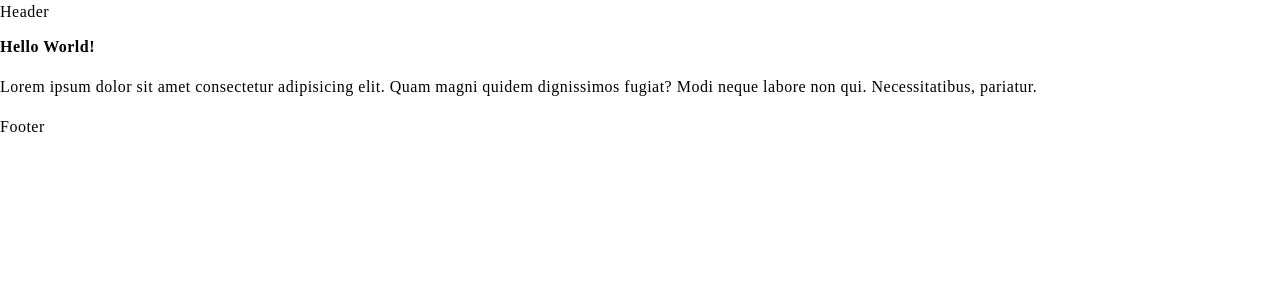
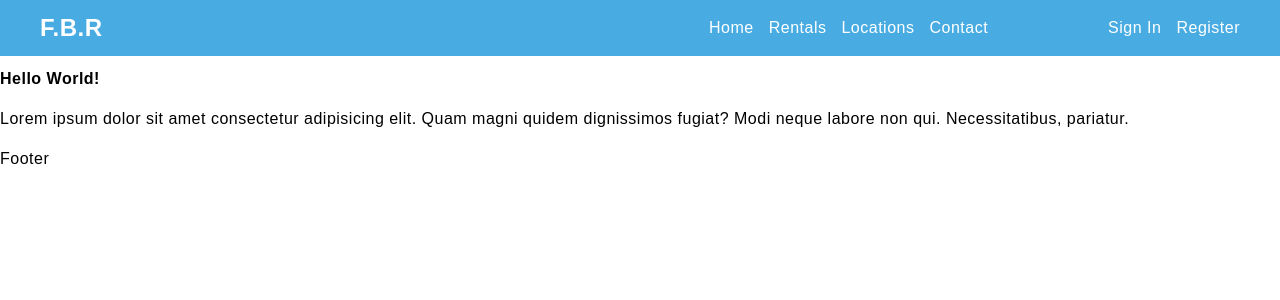
Before and after one commit to ElierHP/fishing-boat-rental, a Next.js app: page / in a window 1280 px wide. Shown: the top 300 px of the page. Built offline with nearby package versions, Linux system fonts and the light colour scheme.

Commit message:
Add: Navbar

```diff
--- a/package.json
+++ b/package.json
@@ -15,7 +15,8 @@
     "next": "12.1.4",
     "normalize.css": "^8.0.1",
     "react": "18.0.0",
-    "react-dom": "18.0.0"
+    "react-dom": "18.0.0",
+    "react-icons": "^4.3.1"
   },
   "devDependencies": {
     "eslint": "8.12.0",
--- /dev/null
+++ b/src/components/Container.js
@@ -0,0 +1,12 @@
+import styled from "@emotion/styled";
+
+export default function Container({ children }) {
+  return <Box>{children}</Box>;
+}
+
+// Styles
+const Box = styled.div`
+  max-width: 1200px;
+  margin: auto;
+  padding: 0 1.5rem;
+`;
--- a/src/components/Header.js
+++ b/src/components/Header.js
@@ -1,3 +1,118 @@
+import styled from "@emotion/styled";
+import { IoMenu } from "react-icons/io5";
+import Container from "./Container";
+import theme from "../styles/theme";
+import Link from "next/link";
+
 export default function Header() {
-  return <div>Header</div>;
+  return (
+    <NavBar>
+      <Container>
+        <Nav>
+          {/* Logo */}
+          <Link href="/">
+            <Logo>F.B.R</Logo>
+          </Link>
+
+          {/* Mobile */}
+          <IconButton>
+            <IoMenu fontSize={40} />
+          </IconButton>
+
+          {/* Desktop */}
+          <Lists>
+            {/* Site Navigation */}
+            <List>
+              <li>
+                <Link href="/">
+                  <Anchor>Home</Anchor>
+                </Link>
+              </li>
+              <li>
+                <Link href="/">
+                  <Anchor>Rentals</Anchor>
+                </Link>
+              </li>
+              <li>
+                <Link href="/">
+                  <Anchor>Locations</Anchor>
+                </Link>
+              </li>
+              <li>
+                <Link href="/">
+                  <Anchor>Contact</Anchor>
+                </Link>
+              </li>
+            </List>
+            {/* User Links */}
+            <List>
+              <Link href="/">
+                <Anchor>Sign In</Anchor>
+              </Link>
+              <Link href="/">
+                <Anchor>Register</Anchor>
+              </Link>
+            </List>
+          </Lists>
+        </Nav>
+      </Container>
+    </NavBar>
+  );
 }
+
+// Styles
+const NavBar = styled.header`
+  background: ${theme.colors.primary};
+`;
+
+const Nav = styled.nav`
+  display: flex;
+  justify-content: space-between;
+  align-items: center;
+  padding: 1rem 0;
+  color: ${theme.colors.light};
+`;
+
+const Logo = styled.a`
+  font-size: ${theme.fontSizes.large}rem;
+  font-weight: ${theme.fontWeights.bold};
+  color: ${theme.colors.light};
+  cursor: pointer;
+  &:hover {
+    color: ${theme.colors.hover};
+  }
+`;
+
+const IconButton = styled.div`
+  color: inherit;
+  display: block;
+  ${theme.mq()[1]} {
+    display: none;
+  }
+`;
+
+const Lists = styled.div`
+  display: none;
+  ${theme.mq()[1]} {
+    display: flex;
+    gap: 12rem;
+  }
+`;
+
+const List = styled.ul`
+  display: none;
+  margin: 0;
+  padding: 0;
+  ${theme.mq()[1]} {
+    display: flex;
+    gap: 1.5rem;
+  }
+`;
+
+const Anchor = styled.a`
+  color: ${theme.colors.light};
+  cursor: pointer;
+  &:hover {
+    color: ${theme.colors.hover};
+  }
+`;
--- a/src/pages/_app.js
+++ b/src/pages/_app.js
@@ -1,31 +1,10 @@
-import { css, Global } from "@emotion/react";
 import "normalize.css";
-import theme from "../theme";
+import GlobalStyles from "../styles/GlobalStyles";
 
 function MyApp({ Component, pageProps }) {
   return (
     <>
-      <Global
-        styles={css`
-          html {
-            font-size: 62.5%;
-          }
-          ,
-          h1,
-          h2,
-          h3,
-          p,
-          a,
-          div {
-            font-family: ${theme.fonts.body};
-            font-size: ${theme.fontSizes.medium}rem;
-            letter-spacing: ${theme.letterSpacing.body}px;
-            line-height: ${theme.lineHeights.body};
-            color: ${theme.colors.dark};
-            text-decoration: none;
-          }
-        `}
-      />
+      <GlobalStyles />
       <Component {...pageProps} />
     </>
   );
--- /dev/null
+++ b/src/styles/GlobalStyles.js
@@ -0,0 +1,30 @@
+import { css, Global } from "@emotion/react";
+import theme from "./theme";
+
+export default function GlobalStyles() {
+  return (
+    <Global
+      styles={css`
+        html {
+          font-size: 62.5%;
+        }
+        ,
+        h1,
+        h2,
+        h3,
+        p,
+        a,
+        div,
+        li {
+          font-family: ${theme.fonts.body};
+          font-size: ${theme.fontSizes.medium}rem;
+          letter-spacing: ${theme.letterSpacing.body}px;
+          line-height: ${theme.lineHeights.body};
+          color: ${theme.colors.dark};
+          text-decoration: none;
+          list-style: none;
+        }
+      `}
+    />
+  );
+}
--- a/src/theme.js
+++ b/src/styles/theme.js
@@ -1,7 +1,7 @@
 const theme = {
   space: [0, 1, 2, 3, 4, 5, 6, 7, 8, 12, 16, 32, 64, 128, 256, 512],
   fonts: {
-    body: "font-family: 'Poppins', sans-serif",
+    body: "Poppins, sans-serif",
   },
   fontSizes: {
     small: 1.4,
@@ -29,6 +29,7 @@ const theme = {
     primary: "#48ACE3",
     dark: "black",
     light: "white",
+    hover: "#9EF2C5",
   },
   transition: {
     primary: "all 0.3s ease-in-out",
```
Also changed, not shown: 1 other file (tests, documents, lock files or other folders).
